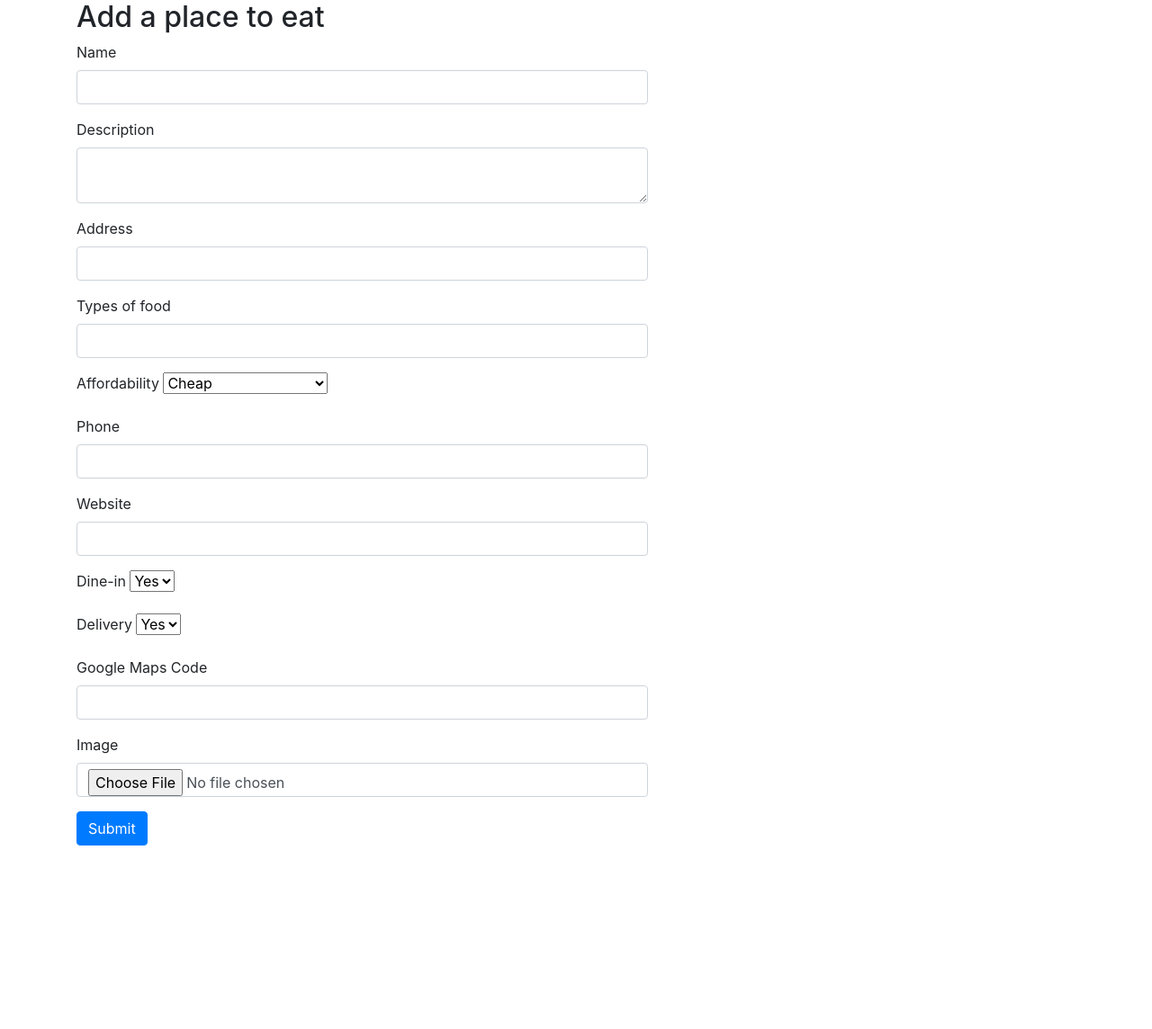
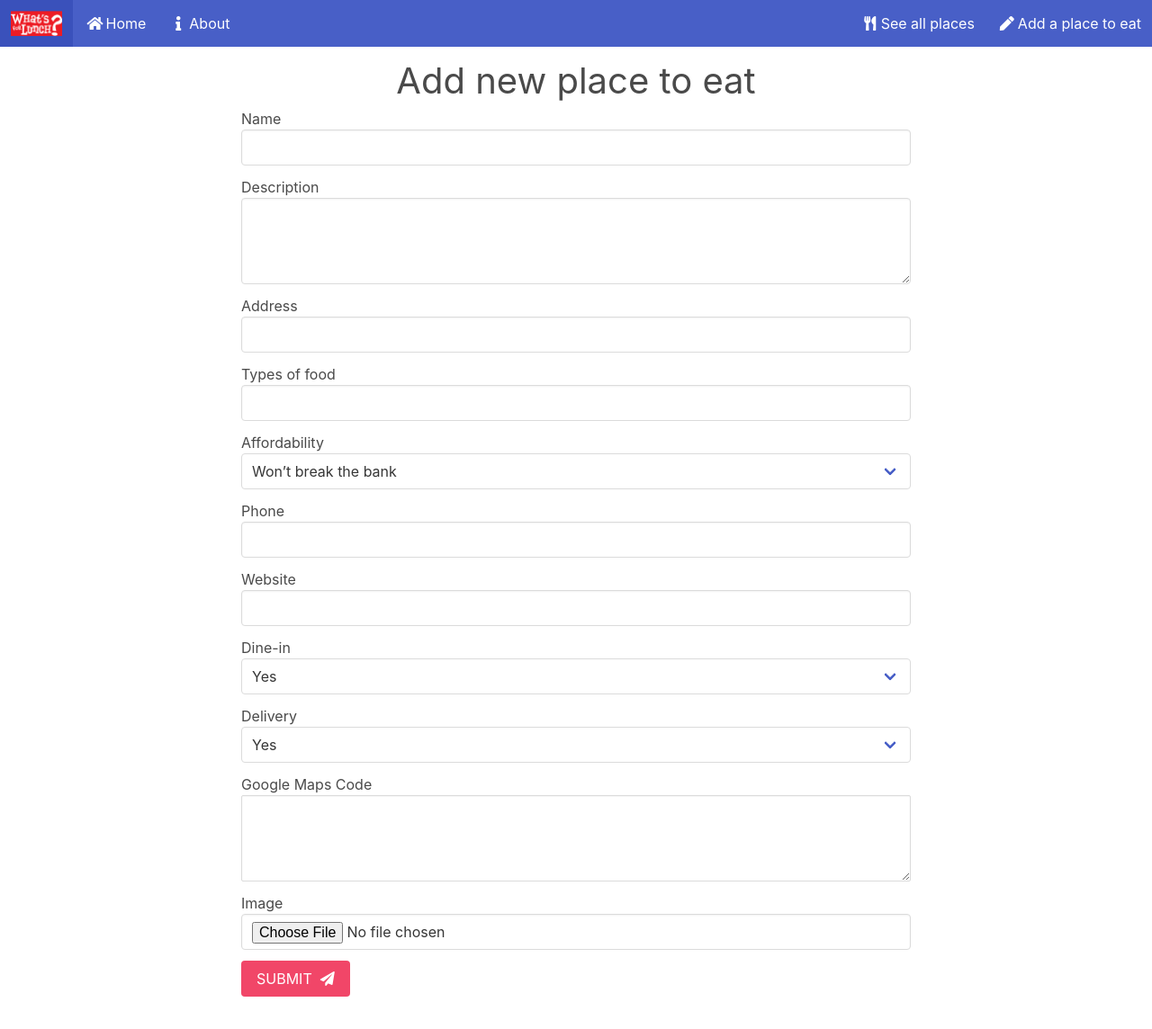
Before and after one commit to sureshcstha/whatsforlunch, a Django app: page /add/ in a window 1280 px wide. Shown: the whole page at 90% size. Before the commit the page ends 940 px from the top, so only its background shows below. Run offline with Django 3.2, Linux system fonts and the light colour scheme; some libraries are stand-ins or nearby versions.

Commit message:
form page made look nicer

```diff
--- a/mysite/lunch/models.py
+++ b/mysite/lunch/models.py
@@ -18,5 +18,4 @@ class Restaurant (models.Model):
     dine_in = models.CharField(max_length=50)
     take_out = models.CharField(max_length=50)
     google_maps_code = models.CharField(max_length=500)
-    #google_maps_code = urllib.parse.quote(google_maps_code)
     image = models.ImageField(upload_to='images', default='images/none/noimg.jpg')
--- a/mysite/lunch/templates/lunch/about.html
+++ b/mysite/lunch/templates/lunch/about.html
@@ -24,6 +24,8 @@
                       people (especially office staff members who go lunch together) and we don’t want to go with the
                       majority all the time.
                   </p>
+                <p class="is-size-3">Bon Appetit</p>
+
         </div>
     </section>
 
--- a/mysite/lunch/templates/lunch/form.html
+++ b/mysite/lunch/templates/lunch/form.html
@@ -1,82 +1,104 @@
-<!doctype html>
-<html lang="en">
-<head>
-    <meta charset="UTF-8">
-    <meta name="viewport"
-          content="width=device-width, user-scalable=no, initial-scale=1.0, maximum-scale=1.0, minimum-scale=1.0">
-    <meta http-equiv="X-UA-Compatible" content="ie=edge">
-    <title>Add a place to eat</title>
-    <link rel="stylesheet" href="https://cdn.jsdelivr.net/npm/bootstrap@4.5.3/dist/css/bootstrap.min.css" integrity="sha384-TX8t27EcRE3e/ihU7zmQxVncDAy5uIKz4rEkgIXeMed4M0jlfIDPvg6uqKI2xXr2" crossorigin="anonymous">
-</head>
-<body>
 
+{% extends 'lunch/base.html' %}
+
+{% block body %}
+<br />
 
 <div class="container">
-    <h2>Add a place to eat</h2>
-    <div class="row">
-        <div class="col-md-7">
+    <div class="column is-8 is-offset-2">
+        <h2 class="is-size-2 has-text-centered" >Add new place to eat</h2>
             <form method="POST" enctype="multipart/form-data">
                 {% csrf_token %}
-                <div class="form-group">
+                <div class="field">
                     <label for="">Name</label>
-                    <input type="text" class="form-control" id="name" name="name">
+                    <div class="control">
+                        <input type="text" class="input" id="name" name="name">
                     </div>
-                <div class="form-group">
+                </div>
+                <div class="field">
                     <label for="">Description</label>
-                    <textarea class="form-control" id="description" name="description"></textarea>
+                      <div class="control">
+                        <textarea class="textarea" rows="3" id="description" name="description"></textarea>
                       </div>
-                <div class="form-group">
+                </div>
+                <div class="field">
                     <label for="">Address</label>
-                    <input type="text" class="form-control" id="address" name="address">
+                    <div class="control">
+                        <input type="text" class="input" id="address" name="address">
                     </div>
-                <div class="form-group">
+                </div>
+                <div class="field">
                     <label for="">Types of food</label>
-                    <input type="text" class="form-control" id="type_of_food" name="type_of_food">
+                    <div class="control">
+                        <input type="text" class="input" id="type_of_food" name="type_of_food">
                     </div>
-                <div class="form-group">
+                </div>
+                <div class="field">
                     <label for="">Affordability</label>
+                      <div class="control is-expanded">
+                          <div class="select is-fullwidth">
                             <select name="affordability" id="affordability">
                                 <option value="Cheap">Cheap</option>
-                            <option value="Won’t break the bank">Won’t break the bank</option>
+                                <option selected value="Won’t break the bank">Won’t break the bank</option>
                                 <option value="Expensive">Expensive</option>
                                 <option value="Crazy expensive">Crazy expensive</option>
                             </select>
                           </div>
-                <div class="form-group">
+                      </div>
+                </div>
+                <div class="field">
                     <label for="">Phone</label>
-                    <input type="text" class="form-control" id="phone" name="phone">
+                    <div class="control">
+                        <input type="tel" class="input" id="phone" name="phone">
                     </div>
-                <div class="form-group">
+                </div>
+                <div class="field">
                     <label for="">Website</label>
-                    <input type="text" class="form-control" id="website" name="website">
+                    <div class="control">
+                        <input type="text" class="input" id="website" name="website">
                     </div>
-                <div class="form-group">
+                </div>
+                <div class="field">
                     <label for="">Dine-in</label>
+                        <div class="control is-expanded">
+                          <div class="select is-fullwidth">
                               <select name="dine_in" id="dine_in">
                                 <option value="Yes">Yes</option>
                                 <option value="No">No</option>
                               </select>
                           </div>
-                <div class="form-group">
+                    </div>
+                </div>
+                <div class="field">
                     <label for="">Delivery</label>
+                        <div class="control is-expanded">
+                          <div class="select is-fullwidth">
                             <select name="take_out" id="take_out">
                                 <option value="Yes">Yes</option>
                                 <option value="No">No</option>
                             </select>
                           </div>
-                <div class="form-group">
+                    </div>
+                </div>
+                <div class="field">
                     <label for="">Google Maps Code</label>
-                    <input type="text" class="form-control" id="google_maps_code" name="google_maps_code">
+                    <div class="control">
+                        <textarea class="textarea is-small"  id="google_maps_code" name="google_maps_code"></textarea>
                     </div>
-                <div class="form-group">
+                </div>
+                <div class="field">
                      <label for="">Image</label>
-                    <input type="file" class="form-control" id="image" name="image">
+                    <div class="control">
+                        <input type="file" class="input" id="image" name="image">
                     </div>
-                <button type="submit" class="btn btn-primary">Submit</button>
+                </div>
+                <button type="submit" class="button is-danger">
+                    SUBMIT&nbsp;&nbsp;
+                    <i class="fas fa-paper-plane"></i>
+                </button>
             </form>
         </div>
     </div>
 </div>
 <br />
-</body>
-</html>
+{% endblock %}
--- a/mysite/lunch/templates/lunch/index.html
+++ b/mysite/lunch/templates/lunch/index.html
@@ -56,8 +56,10 @@
               </table>
             </div>
             <div class="buttons has-addons is-centered">
-              <a href="{% url 'index' %}" class="button is-danger">Give Me Another</a>
-
+              <a href="{% url 'index' %}" class="button is-danger">
+                Give Me Another&nbsp;&nbsp;
+                <i class="fas fa-utensils"></i>
+              </a>
             </div>
           </div>
         </div>
--- a/mysite/lunch/templates/lunch/restaurant_list.html
+++ b/mysite/lunch/templates/lunch/restaurant_list.html
@@ -15,7 +15,7 @@
           </span>
         </p>
         <p class="control">
-          <button class="button is-success" type="submit">Search</button>
+          <button class="button is-danger" type="submit">Search</button>
         </p>
       </div>
     </div>
```
Lines whose indentation alone changed are shown as unchanged.
